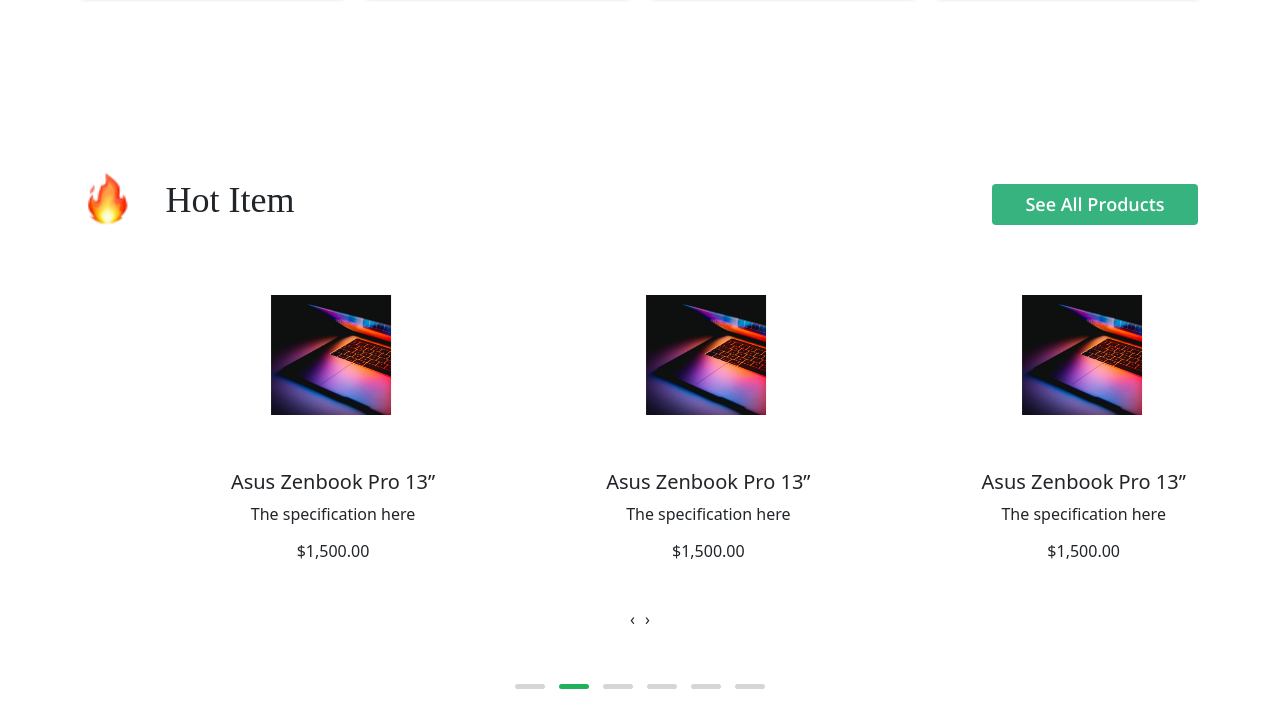
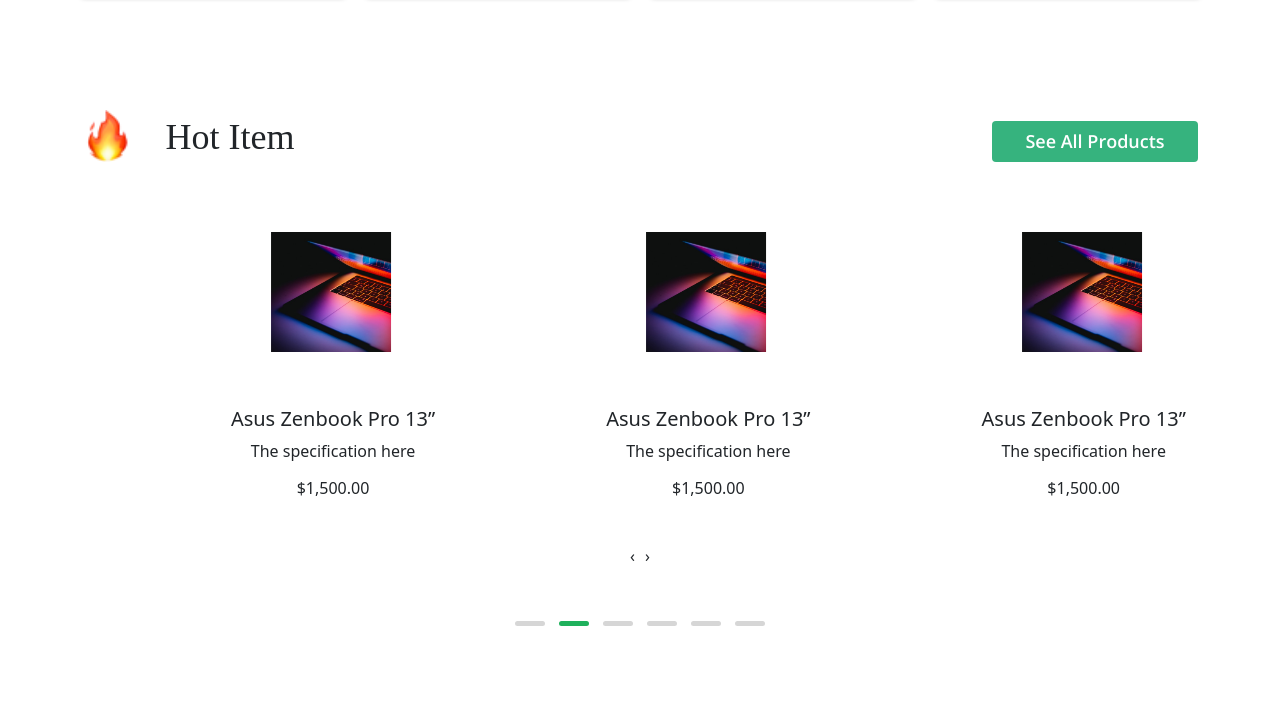
Before and after one commit to kallol-sarker/E-commerce-template, a plain HTML site: page index.html in a window 1280 px wide. Shown: the part 2094-2820 px from the top of the page. Drawn offline with nearby package versions, Linux system fonts and the light colour scheme; files that its build step writes are made by us from their sources.

Commit message:
e-commerce template commited

```diff
--- a/asset/css/style.css
+++ b/asset/css/style.css
@@ -435,7 +435,7 @@
 /* strat hot section */
 
 section.hot-item {
-    padding-top: 115px;
+    padding-top: 52px;
 }
 
 .hot-inner {
```
